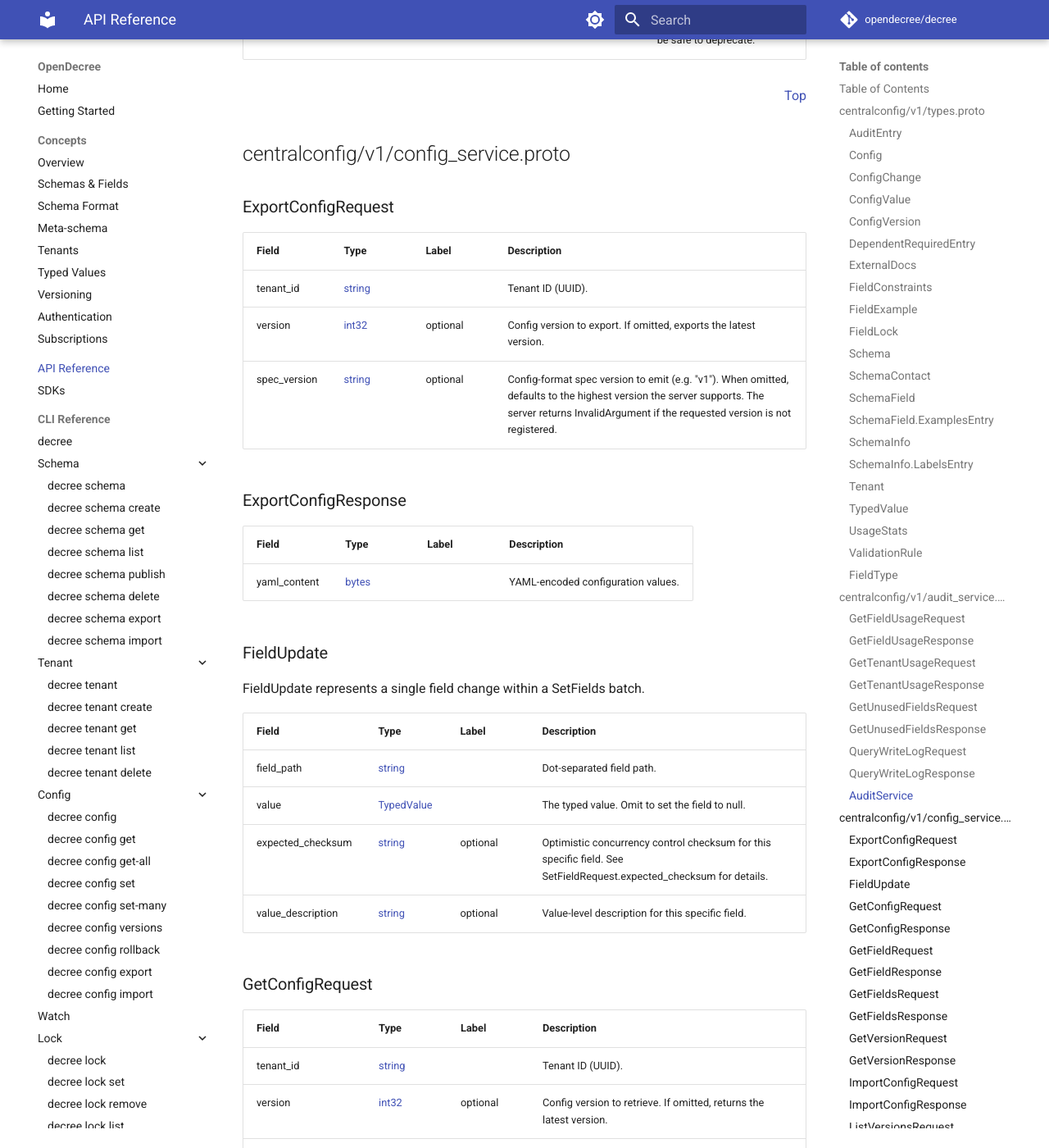
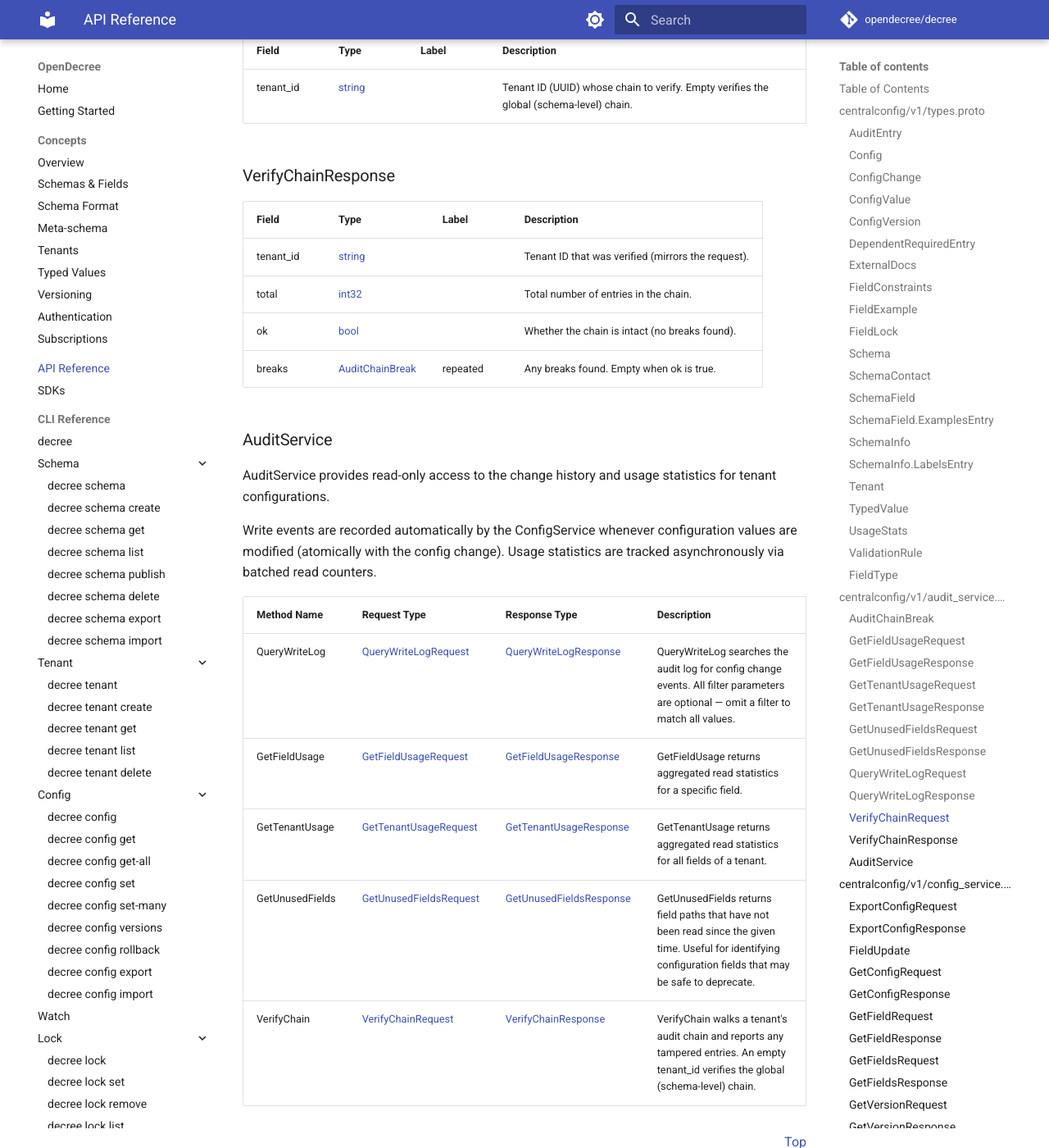
Before and after one commit to opendecree/decree, an MkDocs documentation site: the page built from docs/api/api-reference.md, in a window 1280 px wide and 1400 px high, scrolled down 19135 px. Shown: the whole window at 82% size. Built offline with MkDocs 1.6.1 and Material for MkDocs 9.7.7, drawn with Linux system fonts in a browser that asks for light colours; comment, search, counter and statistics services are not loaded; some of the changed text lies outside the part shown.

Commit message:
fix(audit): add goose StatementBegin for PL/pgSQL trigger; regenerate docs
Goose splits SQL on semicolons — the PL/pgSQL function body (END IF;,
RETURN OLD;) caused migration 002 to fail. Wrap in StatementBegin/End.

Also commit make docs output: api-reference.md, decree_audit CLI page,
and decree-audit man page now reflect VerifyChain RPC and new AuditEntry
fields.

Co-Authored-By: Claude Sonnet 4.6 <noreply@anthropic.com>

```diff
--- a/docs/api/api-reference.md
+++ b/docs/api/api-reference.md
@@ -28,6 +28,7 @@
     - [FieldType](#centralconfig-v1-FieldType)
 
 - [centralconfig/v1/audit_service.proto](#centralconfig_v1_audit_service-proto)
+    - [AuditChainBreak](#centralconfig-v1-AuditChainBreak)
     - [GetFieldUsageRequest](#centralconfig-v1-GetFieldUsageRequest)
     - [GetFieldUsageResponse](#centralconfig-v1-GetFieldUsageResponse)
     - [GetTenantUsageRequest](#centralconfig-v1-GetTenantUsageRequest)
@@ -36,6 +37,8 @@
     - [GetUnusedFieldsResponse](#centralconfig-v1-GetUnusedFieldsResponse)
     - [QueryWriteLogRequest](#centralconfig-v1-QueryWriteLogRequest)
     - [QueryWriteLogResponse](#centralconfig-v1-QueryWriteLogResponse)
+    - [VerifyChainRequest](#centralconfig-v1-VerifyChainRequest)
+    - [VerifyChainResponse](#centralconfig-v1-VerifyChainResponse)
 
     - [AuditService](#centralconfig-v1-AuditService)
 
@@ -141,6 +144,9 @@ one or more audit entries atomically with the config change.
 | new_value | [string](#string) | optional | The new value. Present for set_field actions. For rollback actions, contains the target version (e.g. &#34;v2&#34;). |
 | config_version | [int32](#int32) | optional | The config version number created by this action. |
 | created_at | [google.protobuf.Timestamp](#google-protobuf-Timestamp) |  | When the audit entry was created. |
+| object_kind | [string](#string) |  | The kind of object affected (&#34;field&#34;, &#34;schema&#34;, &#34;tenant&#34;, or &#34;lock&#34;). |
+| entry_hash | [string](#string) |  | SHA-256 hash of this entry&#39;s immutable fields, chained to previous_hash. |
+| previous_hash | [string](#string) |  | entry_hash of the previous entry in this tenant&#39;s chain (&#34;&#34; for the first). |
 
 
 
@@ -581,6 +587,24 @@ Each type maps to a specific field in the TypedValue oneof.
 
 
 
+<a name="centralconfig-v1-AuditChainBreak"></a>
+
+### AuditChainBreak
+
+
+
+| Field | Type | Label | Description |
+| ----- | ---- | ----- | ----------- |
+| entry_id | [string](#string) |  | ID of the entry where the break was detected. |
+| position | [int32](#int32) |  | 0-based position in the ordered chain. |
+| got | [string](#string) |  | The entry_hash stored in the database. |
+| want | [string](#string) |  | The entry_hash we recomputed from the entry&#39;s fields. |
+
+
+
+
+
+
 <a name="centralconfig-v1-GetFieldUsageRequest"></a>
 
 ### GetFieldUsageRequest
@@ -714,6 +738,39 @@ Each type maps to a specific field in the TypedValue oneof.
 
 
 
+<a name="centralconfig-v1-VerifyChainRequest"></a>
+
+### VerifyChainRequest
+
+
+
+| Field | Type | Label | Description |
+| ----- | ---- | ----- | ----------- |
+| tenant_id | [string](#string) |  | Tenant ID (UUID) whose chain to verify. Empty verifies the global (schema-level) chain. |
+
+
+
+
+
+
+<a name="centralconfig-v1-VerifyChainResponse"></a>
+
+### VerifyChainResponse
+
+
+
+| Field | Type | Label | Description |
+| ----- | ---- | ----- | ----------- |
+| tenant_id | [string](#string) |  | Tenant ID that was verified (mirrors the request). |
+| total | [int32](#int32) |  | Total number of entries in the chain. |
+| ok | [bool](#bool) |  | Whether the chain is intact (no breaks found). |
+| breaks | [AuditChainBreak](#centralconfig-v1-AuditChainBreak) | repeated | Any breaks found. Empty when ok is true. |
+
+
+
+
+
+
 
 
 
@@ -736,6 +793,7 @@ Usage statistics are tracked asynchronously via batched read counters.
 | GetFieldUsage | [GetFieldUsageRequest](#centralconfig-v1-GetFieldUsageRequest) | [GetFieldUsageResponse](#centralconfig-v1-GetFieldUsageResponse) | GetFieldUsage returns aggregated read statistics for a specific field. |
 | GetTenantUsage | [GetTenantUsageRequest](#centralconfig-v1-GetTenantUsageRequest) | [GetTenantUsageResponse](#centralconfig-v1-GetTenantUsageResponse) | GetTenantUsage returns aggregated read statistics for all fields of a tenant. |
 | GetUnusedFields | [GetUnusedFieldsRequest](#centralconfig-v1-GetUnusedFieldsRequest) | [GetUnusedFieldsResponse](#centralconfig-v1-GetUnusedFieldsResponse) | GetUnusedFields returns field paths that have not been read since the given time. Useful for identifying configuration fields that may be safe to deprecate. |
+| VerifyChain | [VerifyChainRequest](#centralconfig-v1-VerifyChainRequest) | [VerifyChainResponse](#centralconfig-v1-VerifyChainResponse) | VerifyChain walks a tenant&#39;s audit chain and reports any tampered entries. An empty tenant_id verifies the global (schema-level) chain. |
 
 
 
```
Also changed, not shown: docs/cli/decree_audit.md (+1 -0 lines), 2 other files.
